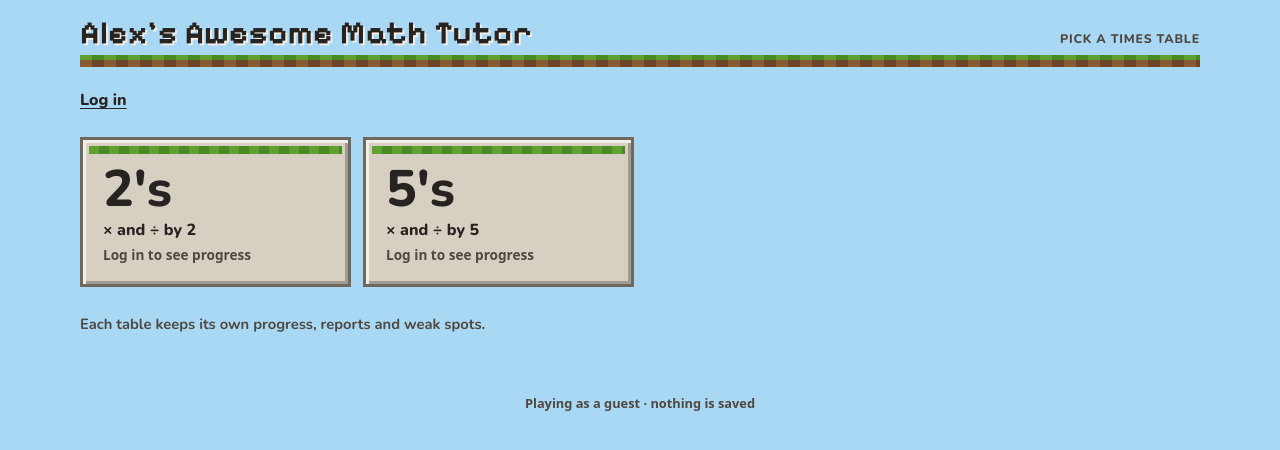
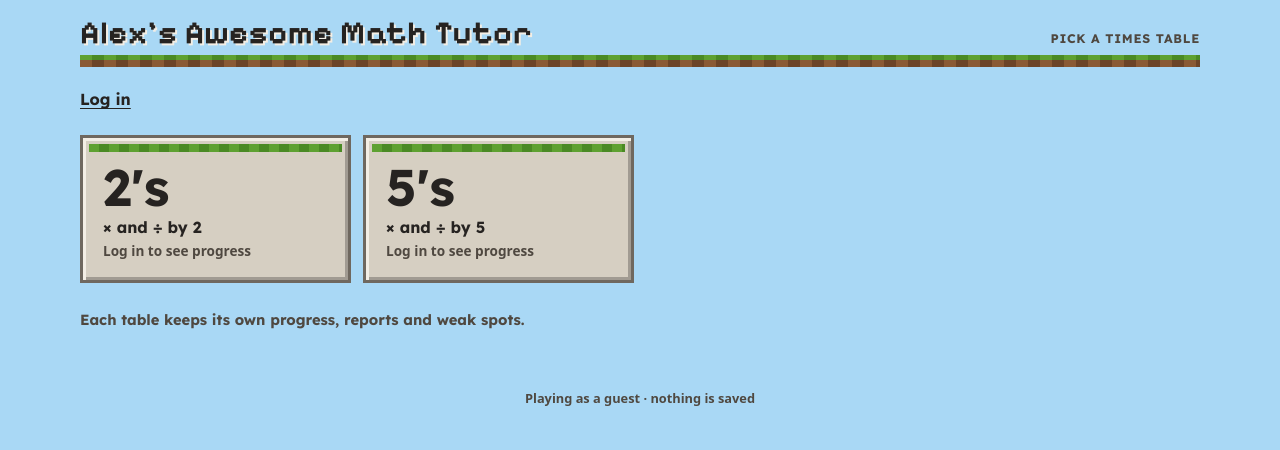
Before and after one commit to danielntamasi/alex-math-tutor, a plain HTML site: page index.html in a window 1280 px wide. Drawn offline with nearby package versions, Linux system fonts and the light colour scheme.

Commit message:
Switch numbers and body text to Lexend
Co-Authored-By: Claude Opus 5.5 <noreply@anthropic.com>
Claude-Session: https://claude.ai/code/session_014q7i2NkiiPLMdS6BauihxD

```diff
--- a/index.html
+++ b/index.html
@@ -8,7 +8,7 @@
 <link rel="apple-touch-icon" href="apple-touch-icon.png?v=2">
 <meta name="theme-color" content="#5ea131">
 <title>Alex's Awesome Math Tutor</title>
-<link rel="stylesheet" href="https://fonts.googleapis.com/css2?family=Pixelify+Sans:wght@500;700&family=Nunito:wght@500;700;800&display=swap">
+<link rel="stylesheet" href="https://fonts.googleapis.com/css2?family=Pixelify+Sans:wght@500;700&family=Lexend:wght@500;600;700&display=swap">
 <style>
 /* Layout: one centered column — deck tabs, mode switch, card, phone-style keypad; reports replace the card */
 :root{
@@ -17,7 +17,7 @@
   --good:#2a7f35; --good-bg:#cde8c3; --bad:#b3261e; --bad-bg:#f2cdc7; --slow:#8f5410; --slow-bg:#f0dfc0;
   --key:#bcb4a7; --grass:#5ea131; --grass2:#4a8a24; --dirt:#8a5a35; --dirt2:#6c4428;
   --display:"Pixelify Sans","Courier New",monospace;
-  --body:"Nunito",system-ui,-apple-system,sans-serif;
+  --body:"Lexend",system-ui,-apple-system,sans-serif;
 }
 @media (prefers-color-scheme: dark){:root:not([data-theme="light"]){
   --bg:#121828; --paper:#3a3a40; --ink:#f0ede6; --muted:#b9b2a7; --line:#18181c; --hi:#5d5d65;
```
